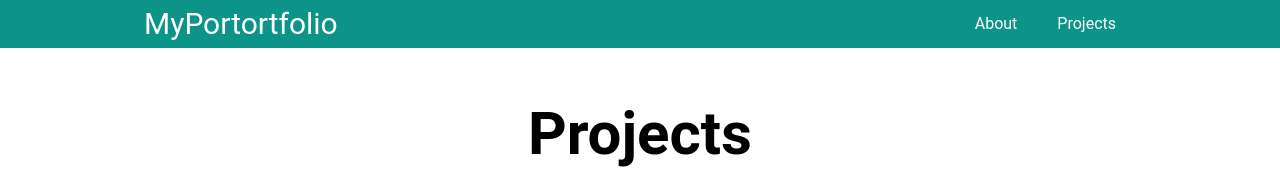
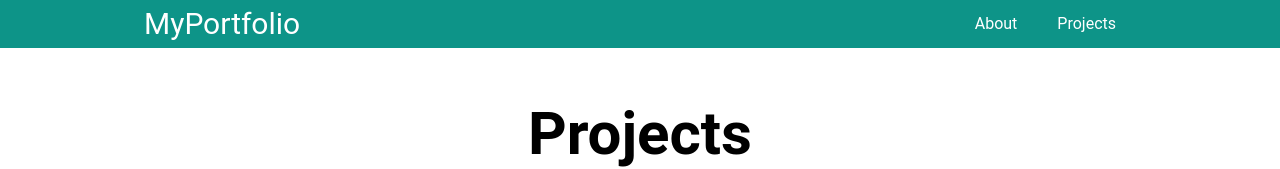
Before and after one commit to sonwabileIT/react-portfolio-website, a React (Vite) app: page /react-portfolio-website/projects in a window 1280 px wide. Shown: the top 169 px of the page. Built offline with nearby package versions, Linux system fonts and the light colour scheme; the HTML template or start-up script is replaced by a standard one.

Commit message:
fix: addproper linking

```diff
--- a/src/App.jsx
+++ b/src/App.jsx
@@ -9,7 +9,7 @@ function App() {
 
   return (
     <>
-    <BrowserRouter basename="/react-portfolio-website">
+    <BrowserRouter basename="/react-portfolio-website/">
       <NavBar />
       <Routes>
         <Route path="/" element={<Home />}/>
--- a/src/components/NavBar.jsx
+++ b/src/components/NavBar.jsx
@@ -6,7 +6,7 @@ function NavBar(){
         <div className="bg-teal-600">
             <div className="flex justify-between mx-auto items-center max-w-screen-lg px-4">
                 <Link to="/">
-                    <span className="text-white text-3xl">MyPortortfolio</span>
+                    <span className="text-white text-3xl">MyPortfolio</span>
                 </Link>
                 <nav>
                     <ul className="flex">
```
